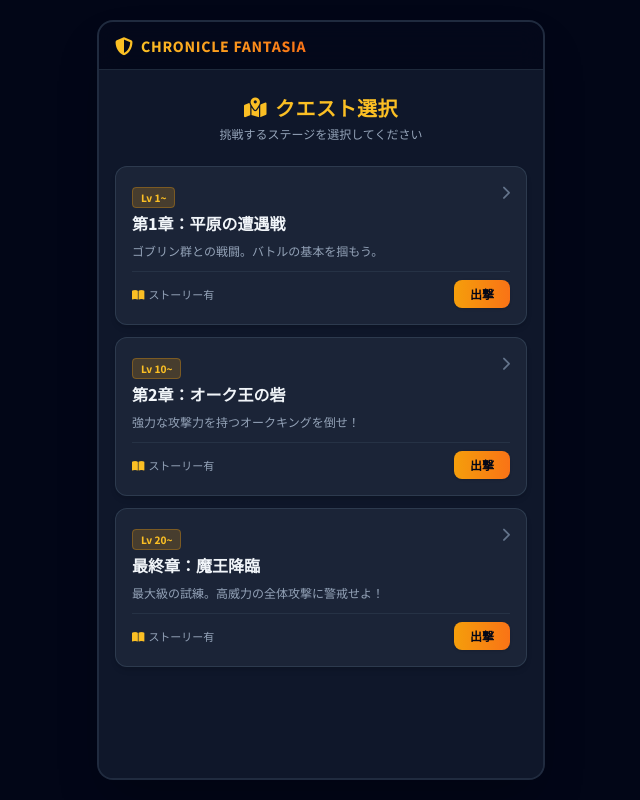
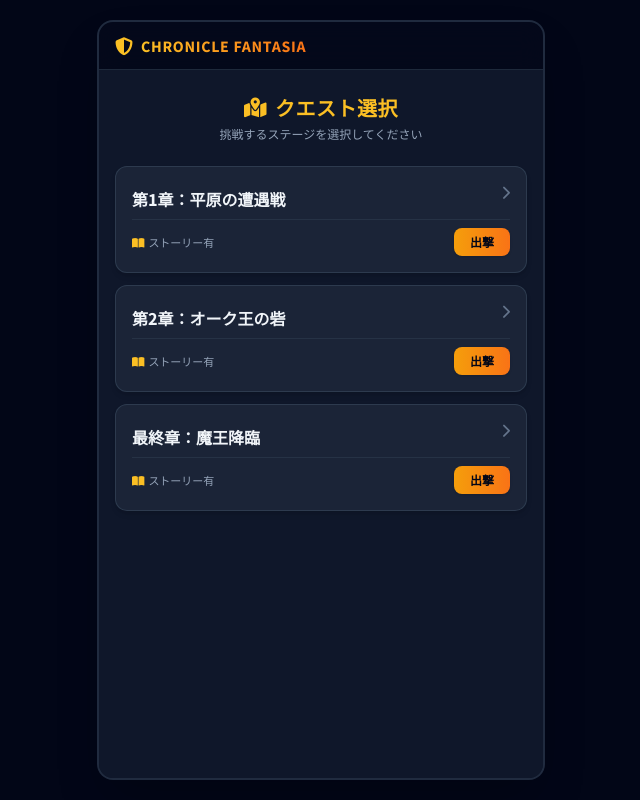
Before and after one commit to prog1248/socialGame, a plain HTML site: page index.htm in a window 1280 px wide. Shown: the whole page, without its empty margins (319-959 px from the left). Drawn offline with nearby package versions, Linux system fonts and the light colour scheme.

Commit message:
index.htm を更新

```diff
--- a/index.htm
+++ b/index.htm
@@ -530,12 +530,10 @@
           card.innerHTML = `
             <div class="flex justify-between items-start mb-2">
               <div>
-                <span class="text-[10px] bg-amber-500/20 text-amber-400 border border-amber-500/30 px-2 py-0.5 rounded font-bold">${stage.recommendedLvl}</span>
                 <h3 class="font-extrabold text-base text-slate-100 mt-1">${stage.title}</h3>
               </div>
               <i class="fa-solid fa-chevron-right text-slate-500 text-sm"></i>
             </div>
-            <p class="text-xs text-slate-400 mb-3">${stage.desc}</p>
             <div class="flex items-center justify-between pt-2 border-t border-slate-700/50">
               <span class="text-[11px] text-slate-400"><i class="fa-solid fa-book-open text-amber-400 mr-1"></i>ストーリー有</span>
               <button onclick="game.selectStage(${stage.id})" class="px-4 py-1.5 bg-gradient-to-r from-amber-500 to-orange-500 text-slate-950 font-black text-xs rounded-lg shadow hover:brightness-110 transition">
```
